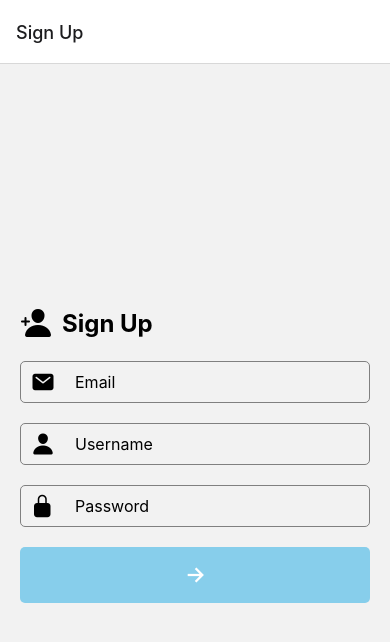
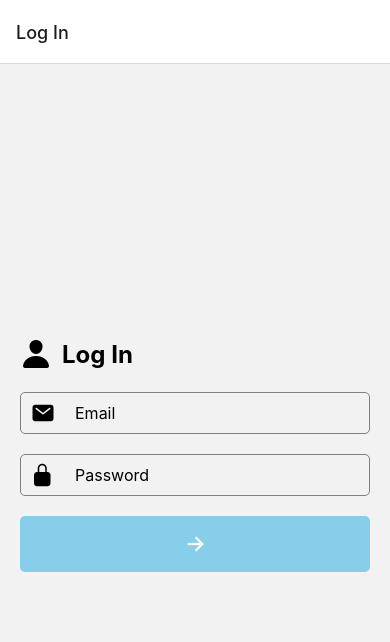
Before and after one commit to HamzaShafqat098/ReactNativeAuthApp, a React Native app: screen / in a window 390 px wide. Shown: the top 642 px of the page. Built offline with nearby package versions, Linux system fonts and the light colour scheme.

Commit message:
Completed Login Functionality

```diff
--- a/App.js
+++ b/App.js
@@ -12,7 +12,7 @@ export default function App() {
   return (
     <NavigationContainer>
       <Stack.Navigator>
-        <Stack.Screen name="Sign Up" component={SignupScreen} />
+        {/* <Stack.Screen name="Sign Up" component={SignupScreen} /> */}
         <Stack.Screen name="Log In" component={LoginScreen} />
       </Stack.Navigator>
     </NavigationContainer>
--- a/screens/LoginScreen.js
+++ b/screens/LoginScreen.js
@@ -11,6 +11,38 @@ import { Ionicons } from "@expo/vector-icons";
 import AsyncStorage from "@react-native-async-storage/async-storage";
 
 const LoginScreen = () => {
+    const [email, setEmail] = useState("");
+    const [password, setPassword] = useState("");
+    const handleLogin = async () => {
+        try {
+            const users = await AsyncStorage.getItem("users");
+            if (users) {
+                const usersArray = JSON.parse(users);
+                const user = usersArray.find((user) => user.email === email && user.password === password);
+                if (user) {
+                    const userIndex = usersArray.findIndex((user) => user.email === email && user.password === password);
+                    if (userIndex !== -1) {
+                        usersArray[userIndex] = {
+                            ...usersArray[userIndex],
+                            currentScreen: "Log In",
+                            isLoggedIn: true,
+                        }
+                        await AsyncStorage.setItem("users", JSON.stringify(usersArray)).then(() => {
+                            Alert.alert("Login Successful", "Welcome Back, " + user.username);
+                        }).catch((error) => {
+                            console.error("Error Updating AsyncStorage: ", error);
+                        })
+                    }
+                } else {
+                    Alert.alert("Login Failed", "Invalid Email Or Password. Please Try Again.");
+                }
+            } else {
+                Alert.alert("Login Failed", "No Registered Users Found.");
+            }
+        } catch (error) {
+            console.error("Error Logging In: ", error);
+        }
+    }
   return (
     <View style={styles.container}>
       <View style={styles.header}>
@@ -24,7 +56,7 @@ const LoginScreen = () => {
       </View>
       <View style={styles.inputContainer}>
         <Ionicons name="mail" size={24} color="black" style={styles.icon} />
-        <TextInput placeholder="Email" style={styles.input} />
+        <TextInput placeholder="Email" style={styles.input} value={email} onChangeText={setEmail} />
       </View>
       <View style={styles.inputContainer}>
         <Ionicons
@@ -37,9 +69,11 @@ const LoginScreen = () => {
           placeholder="Password"
           secureTextEntry
           style={styles.input}
+          value={password}
+          onChangeText={setPassword}
         />
       </View>
-      <TouchableOpacity style={styles.button}>
+      <TouchableOpacity style={styles.button} onPress={handleLogin}>
         <Ionicons name="arrow-forward" size={24} color="white" />
       </TouchableOpacity>
     </View>
--- a/screens/SignupScreen.js
+++ b/screens/SignupScreen.js
@@ -36,7 +36,7 @@ const SignupScreen = ({navigation}) => {
                 navigation.navigate("Log In");
             }
         } catch (error) {
-            console.log("Error Signing Up: ", error);
+            console.error("Error Signing Up: ", error);
         }
     }
   return (
```
